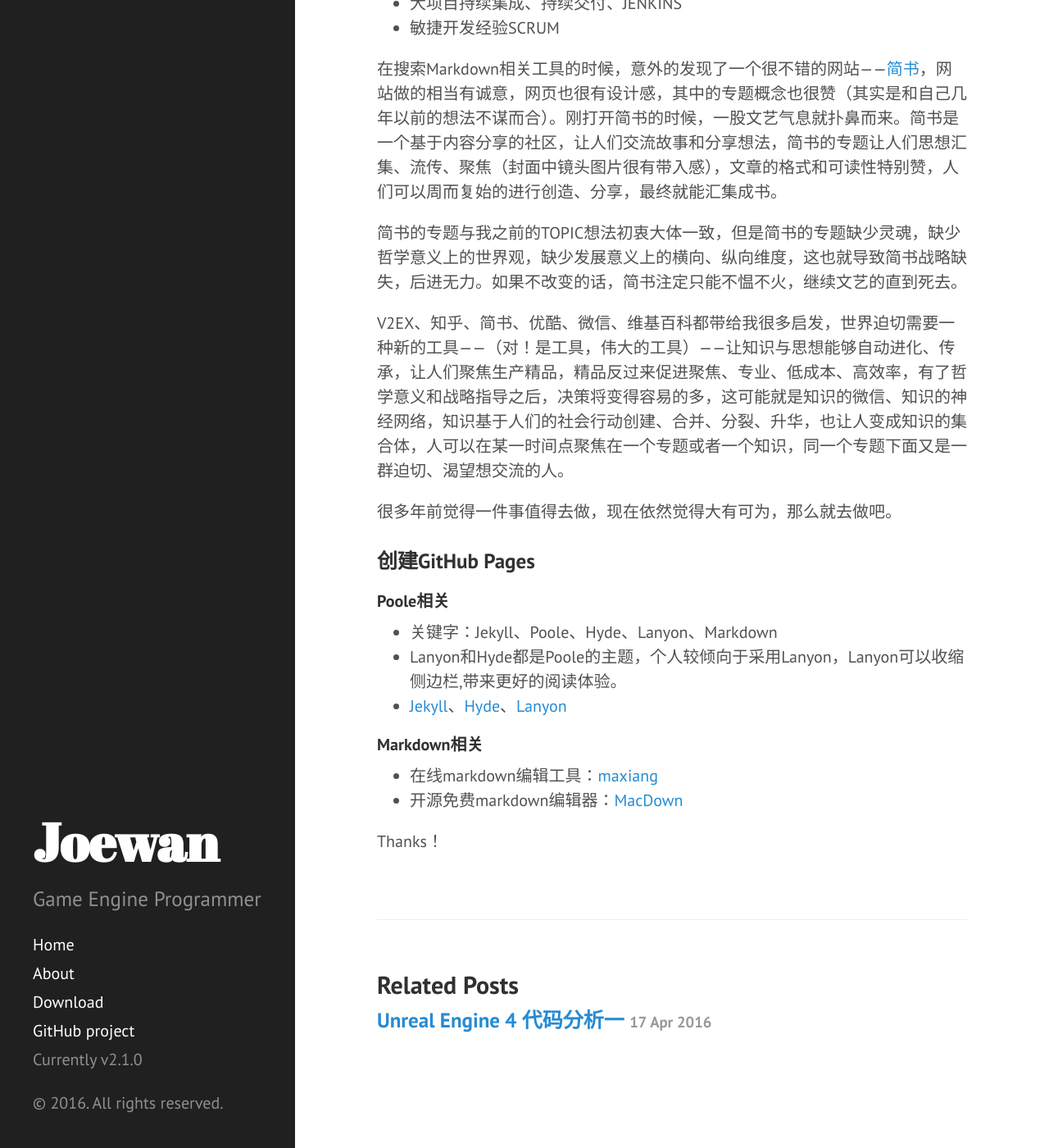
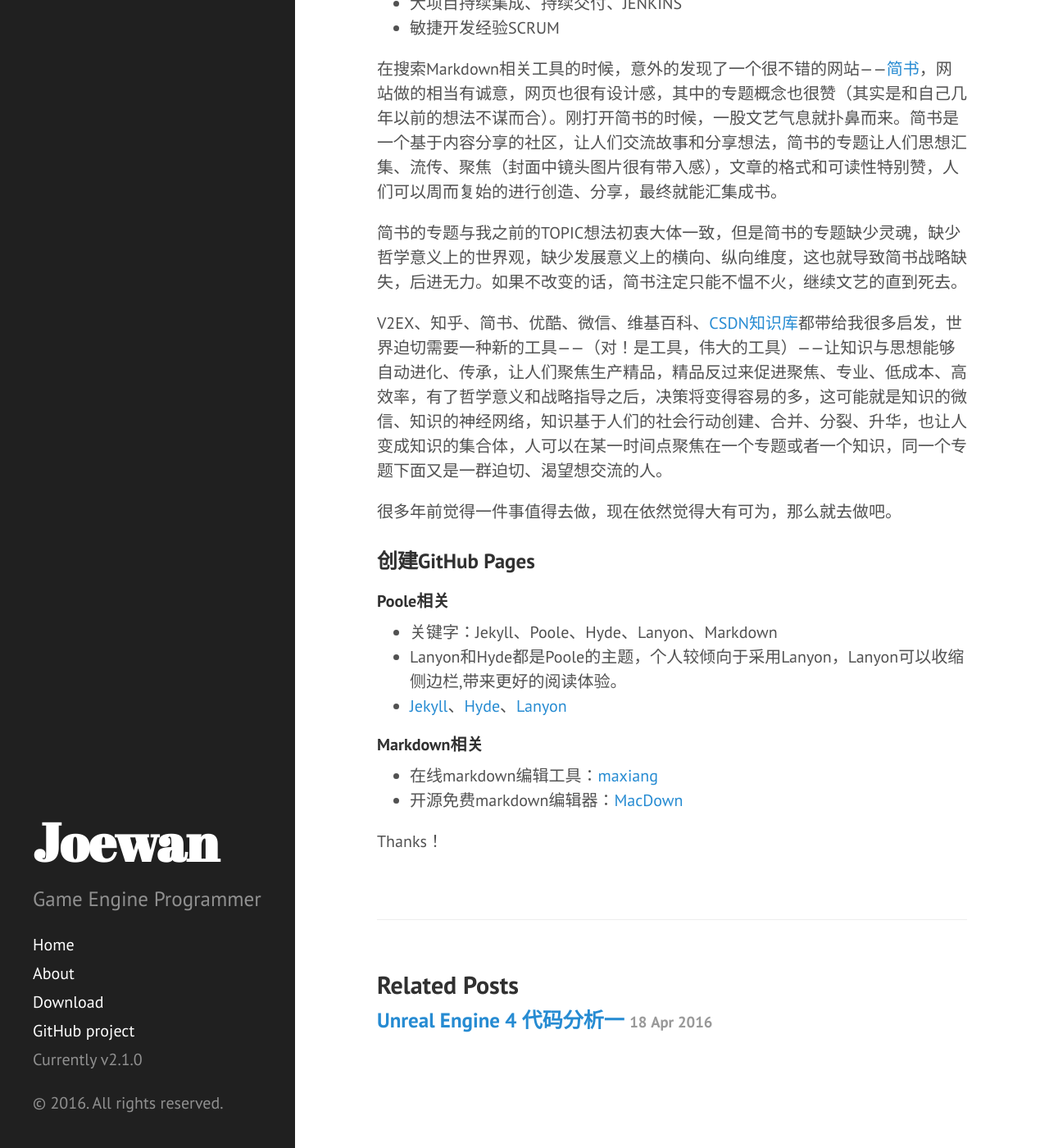
Before and after one commit to joewan/joewan.github.io, a Jekyll site: the page built from _posts/2016-04-17-welcome.md, in a window 1280 px wide and 1400 px high, scrolled down 612 px. Shown: the whole window at 82% size. Built offline with Jekyll 4.4.1, drawn with Linux system fonts in a browser that asks for light colours.

Commit message:
添加csdn知识库。

```diff
--- a/_posts/2016-04-17-welcome.md
+++ b/_posts/2016-04-17-welcome.md
@@ -20,7 +20,8 @@ title: 第一篇GitHub博客
 
 简书的专题与我之前的TOPIC想法初衷大体一致，但是简书的专题缺少灵魂，缺少哲学意义上的世界观，缺少发展意义上的横向、纵向维度，这也就导致简书战略缺失，后进无力。如果不改变的话，简书注定只能不愠不火，继续文艺的直到死去。
 
-V2EX、知乎、简书、优酷、微信、维基百科都带给我很多启发，世界迫切需要一种新的工具——（对！是工具，伟大的工具）——让知识与思想能够自动进化、传承，让人们聚焦生产精品，精品反过来促进聚焦、专业、低成本、高效率，有了哲学意义和战略指导之后，决策将变得容易的多，这可能就是知识的微信、知识的神经网络，知识基于人们的社会行动创建、合并、分裂、升华，也让人变成知识的集合体，人可以在某一时间点聚焦在一个专题或者一个知识，同一个专题下面又是一群迫切、渴望想交流的人。
+V2EX、知乎、简书、优酷、微信、维基百科、[CSDN知识库](http://lib.csdn.net/)都带给我很多启发，世界迫切需要一种新的工具——（对！是工具，伟大的工具）——让知识与思想能够自动进化、传承，让人们聚焦生产精品，精品反过来促进聚焦、专业、低成本、高效率，有了哲学意义和战略指导之后，决策将变得容易的多，这可能就是知识的微信、知识的神经网络，知识基于人们的社会行动创建、合并、分裂、升华，也让人变成知识的集合体，人可以在某一时间点聚焦在一个专题或者一个知识，同一个专题下面又是一群迫切、渴望想交流的人。
+
 
 很多年前觉得一件事值得去做，现在依然觉得大有可为，那么就去做吧。
 
```
Also changed, not shown: _posts/2016-04-18-unreal-engine-01.md (renamed from _posts/2016-04-17-z-unreal-engine-01.md).
